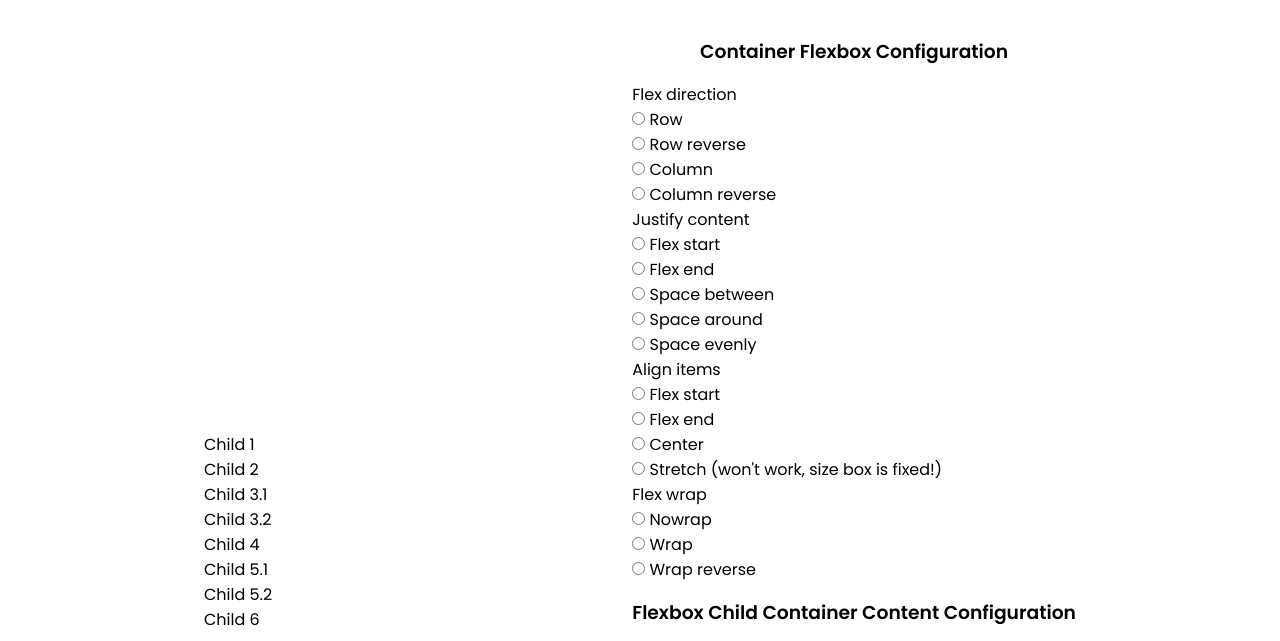
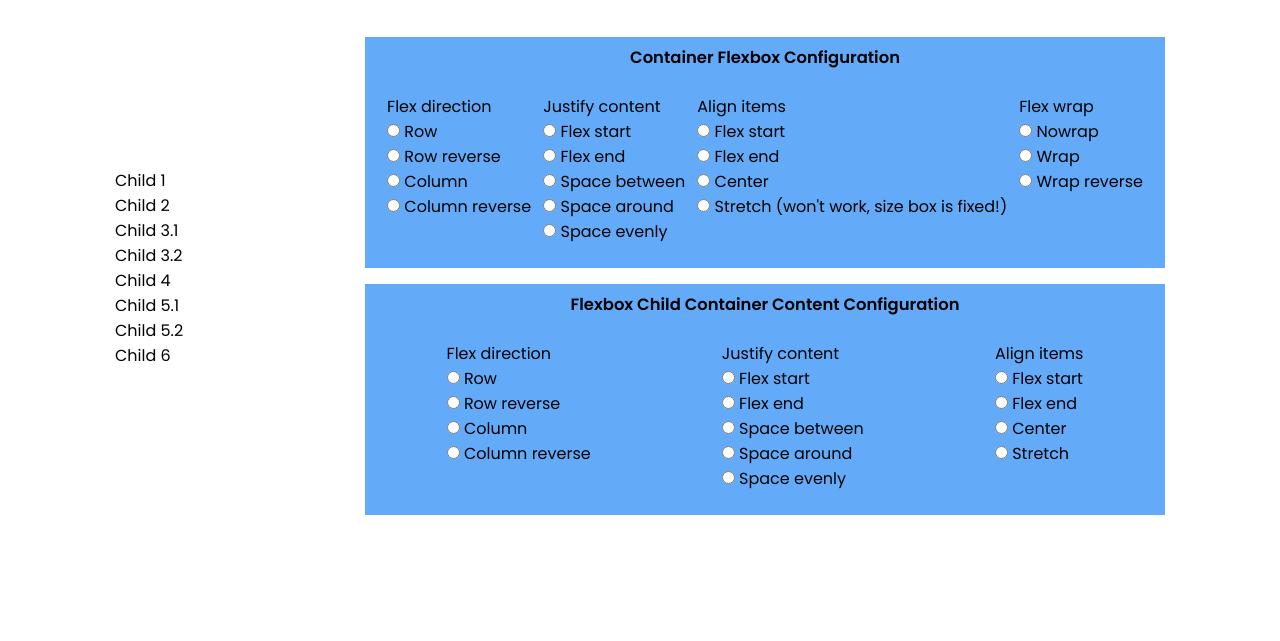
Before and after one commit to kmmaniez/flexbox-playground, a plain HTML site: page index.html in a window 1280 px wide. Shown: the part 70-711 px from the top of the page. Drawn offline with Linux system fonts and the light colour scheme.

Commit message:
Add menu class style

```diff
--- a/src/main.css
+++ b/src/main.css
@@ -34,3 +34,25 @@ h1{
     margin-bottom: 1rem;
     margin-top: 1rem;
 }
+
+/* Menu */
+.menu{
+    width: 800px;
+    height: max-content;
+    padding: 0px 16px 24px 16px;
+    margin: 8px auto 0 auto;
+    background-color: var(--light-blue);
+}
+.menu h1{
+    padding: 8px;
+    font-size: 1.025rem;
+    font-weight: 600;
+}
+.menu .list{
+    display: flex;
+    justify-content: space-around;
+}
+.menu .list .category{
+    display: flex;
+    flex-direction: column;
+}
```
